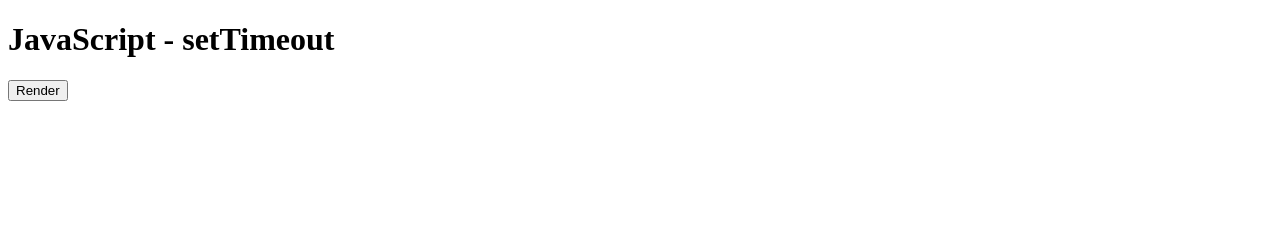
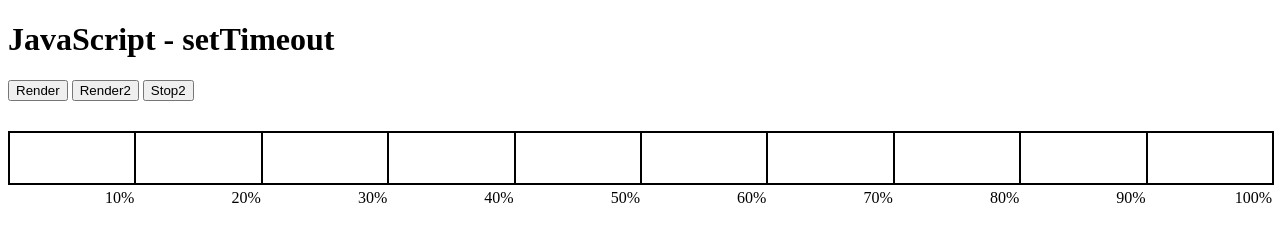
Before and after one commit to RodrigoCezarLeao/DevRod, a plain HTML site: page setTimeout/index.html in a window 1280 px wide. Drawn offline with Linux system fonts and the light colour scheme.

Commit message:
another example of setTimeout

```diff
--- a/setTimeout/index.html
+++ b/setTimeout/index.html
@@ -8,7 +8,7 @@
             padding: 5px;
             font-size: 1.3em;
             position: absolute;
-            width: 90%;
+            width: 100%;
             left: 0;
             right: 0;
             margin: 0 auto;
@@ -16,7 +16,12 @@
             font-weight: bold;
             z-index: 2;
             visibility: hidden;
+            box-shadow: 0px 0px 10px black;
         }
+
+        div#container {width: 100%; border: 1px solid black; display: flex; position: relative; margin-top: 30px}
+        div#container div {width: 10%; height: 50px; border: 1px solid black;position: relative;}
+        div#container div p {position: absolute; top: 40px; right: 0px}
     </style>
     <script src="script.js"></script>
 </head>
@@ -29,6 +34,22 @@
 
     <button onclick="showMessage()">Render</button>
 
+    <button onclick="lazyLoading()">Render2</button>
+    <button onclick="stopLazyLoading()">Stop2</button>
+
+    <div id="container">
+        <div id="0"><p>10%</p></div>
+        <div id="1"><p>20%</p></div>
+        <div id="2"><p>30%</p></div>
+        <div id="3"><p>40%</p></div>
+        <div id="4"><p>50%</p></div>
+        <div id="5"><p>60%</p></div>
+        <div id="6"><p>70%</p></div>
+        <div id="7"><p>80%</p></div>
+        <div id="8"><p>90%</p></div>
+        <div id="9"><p>100%</p></div>
+    </div>
+
     <script>
         function showMessage(){
             document.getElementById("message-box").style.visibility = "visible";
@@ -36,6 +57,22 @@
                 document.getElementById("message-box").style.visibility = "hidden";
             }, 5000);
         }
+
+        function lazyLoading(){
+            for(let i=0; i<10; i++){
+                window.setTimeout(() => {
+                    document.getElementById(`${i}`).style.background = "black";
+                }, 1000 * (i+1))
+
+            }
+        }
+
+        function stopLazyLoading(){
+            let maxId = window.setTimeout(() => {}, 1);
+            for(let i=0; i<maxId; i++){
+                window.clearTimeout(i+1);
+            }
+        }
     </script>
 </body>
 </html>
```
